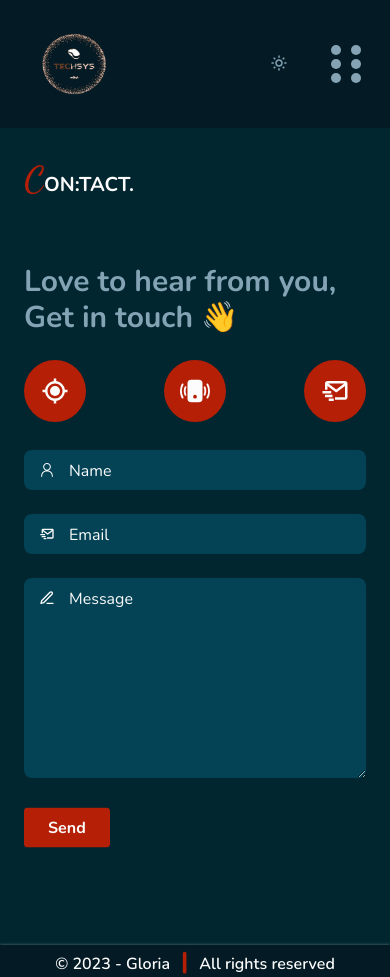
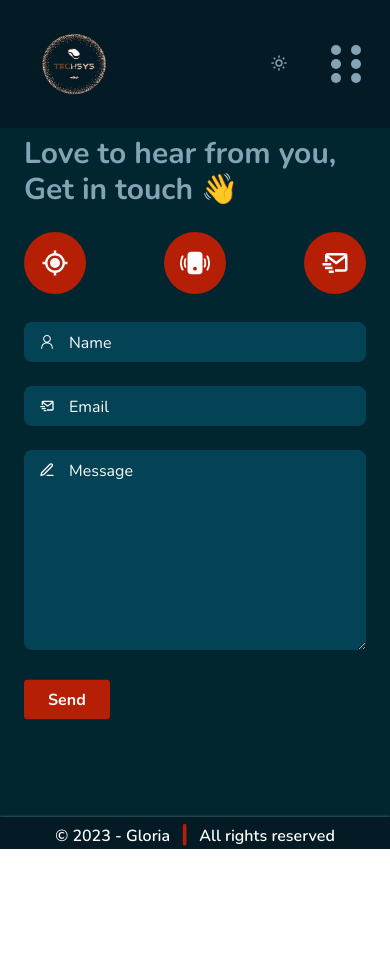
Before and after one commit to daisy28/Portfolio, a React (Create React App) app in the folder portfolio/: page /contact in a window 390 px wide. After the commit the page ends 849 px from the top, so only its background shows below. Built offline with nearby package versions, Linux system fonts and the light colour scheme.

Commit message:
Bug fix: Fixed routing

```diff
--- a/portfolio/src/components/Contact.jsx
+++ b/portfolio/src/components/Contact.jsx
@@ -23,7 +23,7 @@ const Contact = () => {
       exit={{ x: "100%", opacity: "0" }}
       transition={{duration: 2}}
     >
-          <section className={`relative mt-[8rem] ${theme ? `bg-[#f3f8f8]` : `bg-about-section`}`} id="Contact">
+          <section className={`relative lg:mt-[8rem] ${theme ? `bg-[#f3f8f8]` : `bg-about-section`}`} id="Contact">
             <div className={`md:${style.technology_page} md:flex flex-col justify-center md:h-[100vh] md:my-0 lg:my-[7rem]`}>
                <div>
                     <div className={`py-8 p-6 md:p-10 xl:px-14`}>
```
